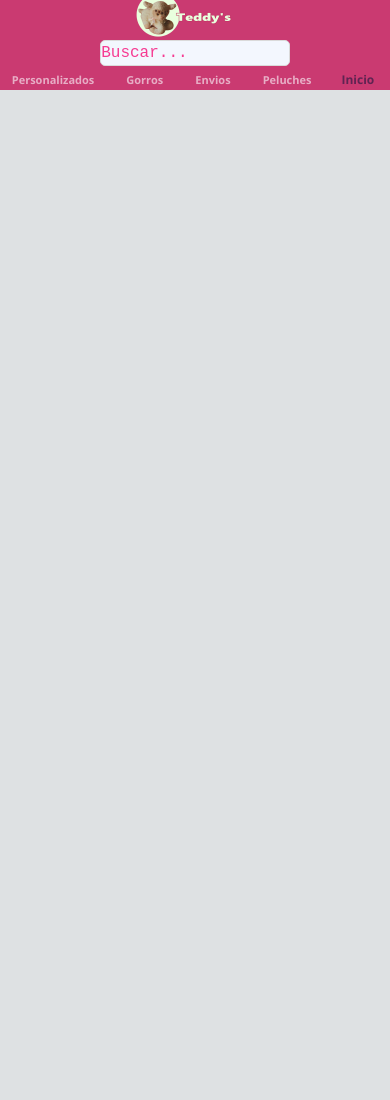
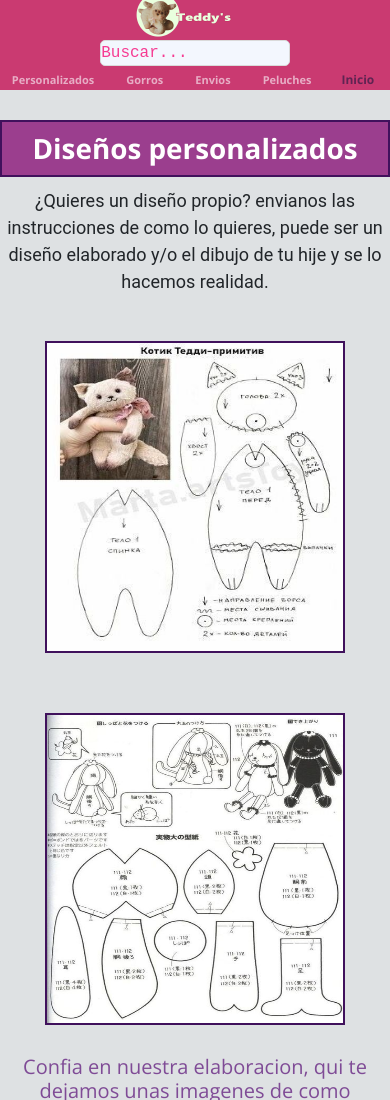
Before and after one commit to Leandrogonzalez17/Teddy-s, a website: page pages/personalizados.html in a window 390 px wide. Shown: the top 1100 px of the page. Drawn offline with nearby package versions, Linux system fonts and the light colour scheme.

Commit message:
se le dio estilo al html personalizados

```diff
--- a/pages/personalizados.html
+++ b/pages/personalizados.html
@@ -28,8 +28,8 @@
 
         <!-- menu header -->
         <ul class="main-menu">
-            <li class="menu-item">Personalizados</li>
-            <li class="menu-item">Gorros</li>
+            <li class="menu-item"><a href="../pages/personalizados.html"> Personalizados</li></a>
+            <li class="menu-item"> <a href="../pages/gorros.html"> Gorros</li></a>
             <li class="menu-item"><a href="../pages/sobre-envios.html"> Envios</li></a>
             <li class="menu-item"><a href="../pages/info-de-peluches.html"> Peluches</a></li>
             <a href="../index.html">
@@ -41,6 +41,25 @@
 
     </header>
 
+
+    <main>
+        <div class="tutorial">
+            <h1>Diseños personalizados</h1>
+            <p>¿Quieres un diseño propio? envianos las instrucciones de como lo quieres, puede ser un diseño elaborado y/o el dibujo de tu hije y se lo hacemos realidad.</p>
+            <center><img src="../img/diseño.jpg" alt=""></center>
+         </div>
+        <div class="tutorial">
+            <center><img src="../img/diseño2.jpg" alt=""></center>
+        </div>
+
+        <div class="tutorial2">
+    <h1 class="parrafo">
+        Confia en nuestra elaboracion, qui te dejamos unas imagenes de como hacemos un muñeco, no para todos es la misma elaboracion (llamanos o envia tu pedido por Email).
+
+    </h1>
+    <center><img src="../img/diseño3.jpg" alt=""></center>
+       </div>
+    </main>
 
 
 
--- /dev/null
+++ b/scss/html/_personalizados.scss
@@ -0,0 +1,87 @@
+
+.tutorial h1{
+    margin-top: 30px;
+    display: flex;
+    justify-content: center;
+    font-weight: 600;
+    color: rgb(255, 255, 255);
+    border-image: initial;
+    border: 2px solid rgb(64, 17, 92);
+    background-color: rgb(155, 62, 142);
+    padding: 10px;
+}
+
+.tutorial p{
+    font-size: 26px;
+    margin-top: 10px;
+    text-align: center;
+    font-family: 'Roboto', Arial, Helvetica, Sans-serif, Verdana;
+}
+
+.tutorial img{
+    margin-bottom: 30px;
+    margin-top: 30px;
+    height: 512px;
+    width: 500px;
+    border-image: initial;
+    border: 2px solid rgb(64, 17, 92);
+}
+
+.parrafo{
+    display: flex;
+    justify-content: center;
+    text-align: center;
+    font-size: 20px;
+    color: rgb(127, 75, 150);
+}
+
+.tutorial2 img{
+    margin-top: 20px;
+    height: 600px;
+    align-items: center;
+}
+
+/*desktop*/
+@media screen and (max-width:480px){
+
+.tutorial h1{
+    margin-top: 30px;
+    display: flex;
+    justify-content: center;
+    font-weight: 600;
+    color: rgb(255, 255, 255);
+    border-image: initial;
+    border: 2px solid rgb(64, 17, 92);
+    background-color: rgb(155, 62, 142);
+    padding: 10px;
+}
+
+.tutorial p{
+    font-size: 18px;
+    margin-top: 10px;
+    text-align: center;
+    font-family: 'Roboto', Arial, Helvetica, Sans-serif, Verdana;
+}
+
+.tutorial img{
+    margin-bottom: 30px;
+    margin-top: 30px;
+    height: 312px;
+    width: 300px;
+    border-image: initial;
+    border: 2px solid rgb(64, 17, 92);
+}
+
+.parrafo{
+    display: flex;
+    justify-content: center;
+    text-align: center;
+    font-size: 20px;
+    color: rgb(127, 75, 150);
+}
+
+.tutorial2 img{
+    height: 400px;
+    align-items: center;
+}
+}
--- a/scss/style.scss
+++ b/scss/style.scss
@@ -6,6 +6,7 @@
 @import "../scss/utilidades/mixin";
 @import "../scss/utilidades/variables";
 @import "../scss/html/gorros";
+@import "../scss/html/personalizados";
 
 /*reset*/
 
```
Also changed, not shown: index.html (+2 -2 lines), pages/gorros.html (+2 -2 lines), pages/info-de-peluches.html (+2 -2 lines), pages/info-de-peluches2.html (+2 -2 lines), pages/info-de-peluches3.html (+2 -2 lines), pages/sobre-envios.html (+2 -2 lines), css/estilos.css, img/diseño3.jpg (added).
